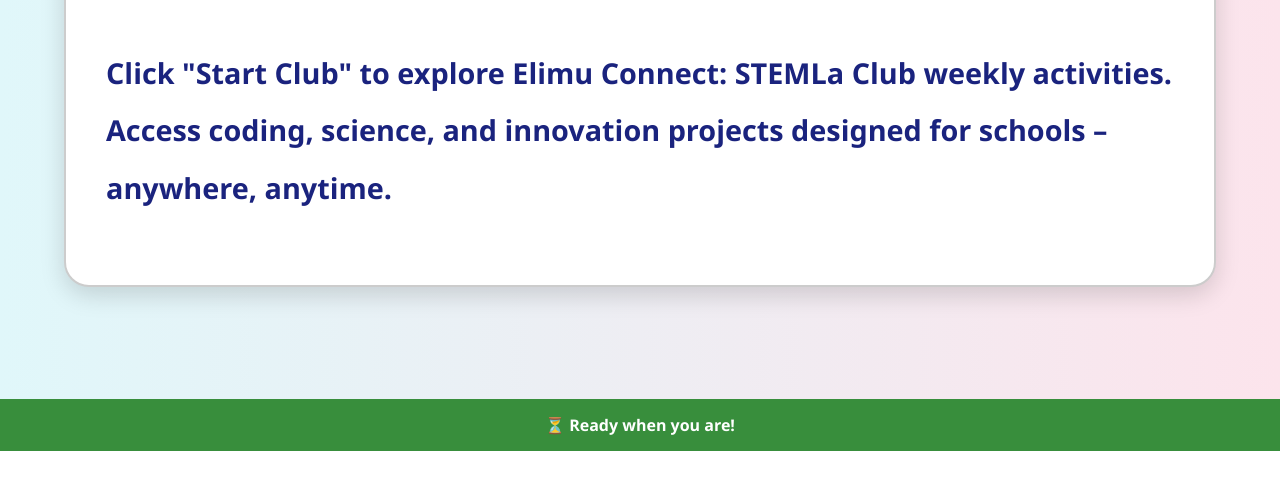
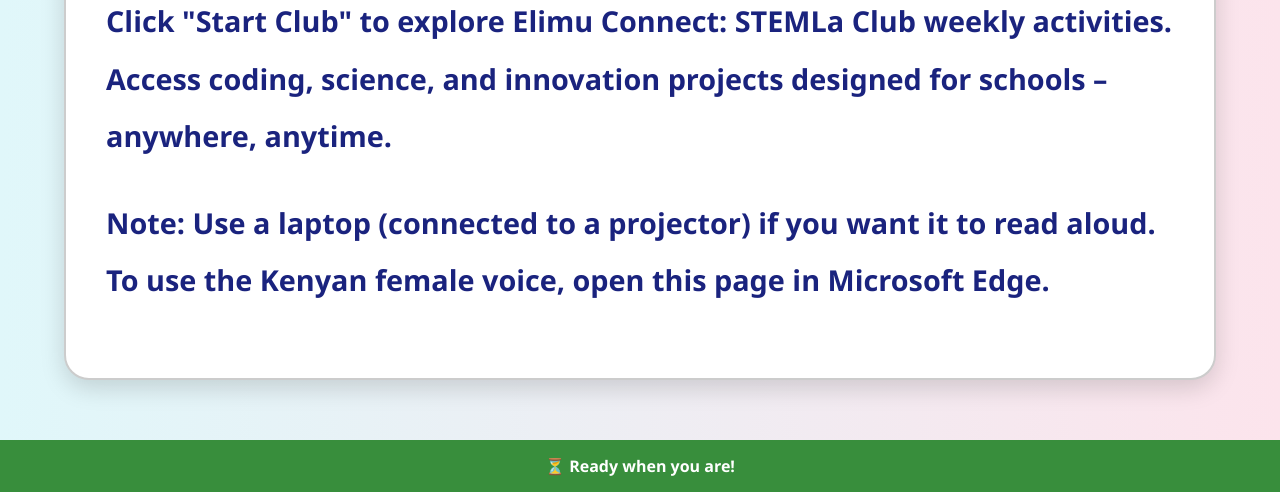
Before and after one commit to elimuconnect/smartelimuconnect, a plain HTML site: page club.html in a window 1280 px wide. Shown: the part 349-841 px from the top of the page. Before the commit the page ends 800 px from the top, so only its background shows below. Drawn offline with Linux system fonts and the light colour scheme.

Commit message:
Update club.html

```diff
--- a/club.html
+++ b/club.html
@@ -201,6 +201,7 @@
     <div class="card">
       <h2>Welcome to STEMLa Smart Club </h2>
      <p>Click "Start Club" to explore Elimu Connect: STEMLa Club weekly activities. Access coding, science, and innovation projects designed for schools – anywhere, anytime.</p>
+<p>Note: Use a laptop (connected to a projector) if you want it to read aloud. To use the Kenyan female voice, open this page in Microsoft Edge.</p>
 
     </div>
   </div>
```
